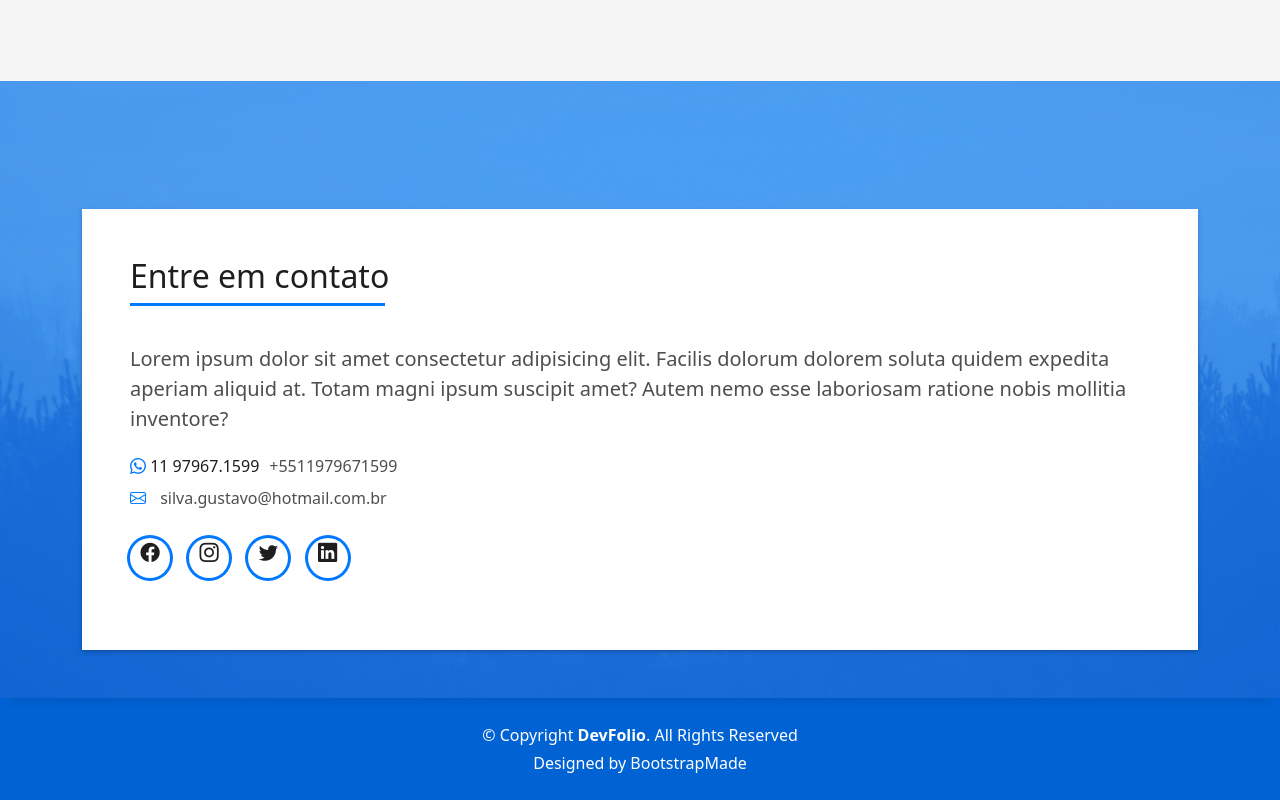
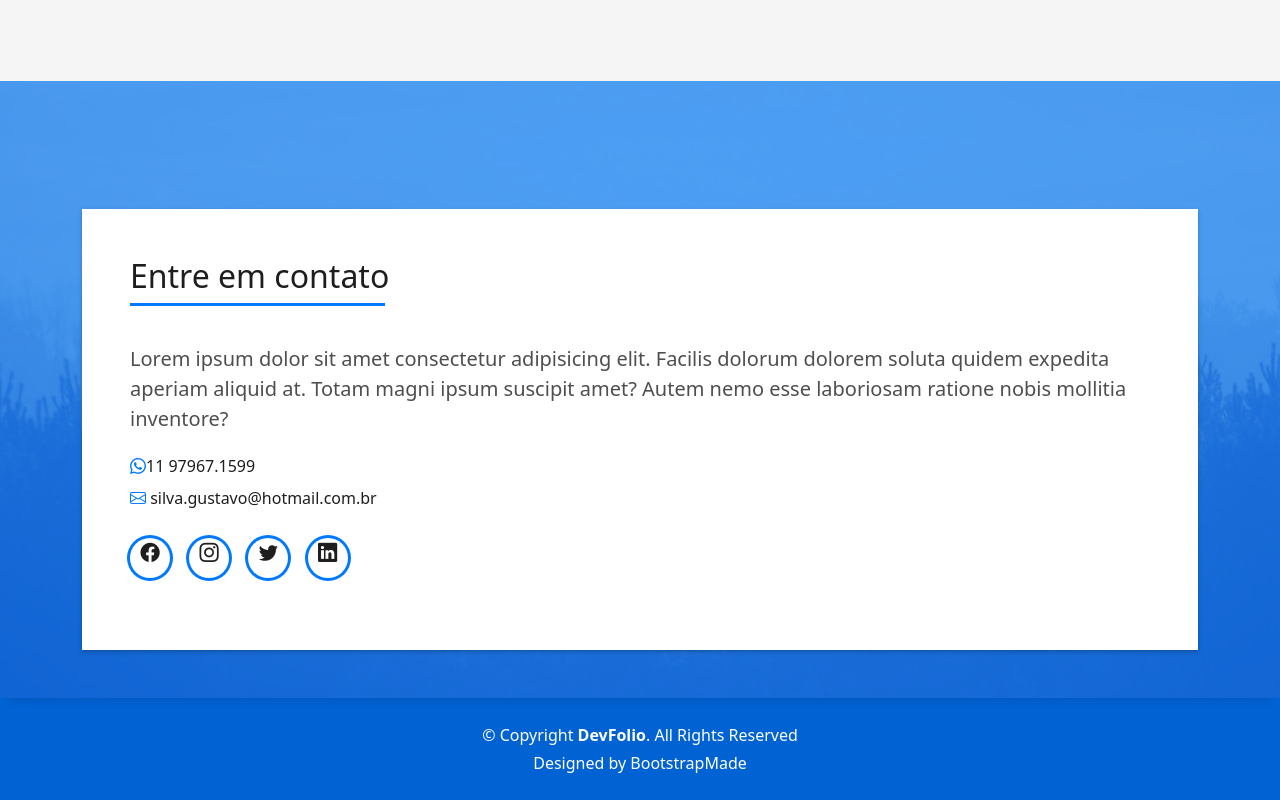
Before and after one commit to gtosilva89/gustavo, a plain HTML site: page index.html in a window 1280 px wide. Shown: the part 5421-6221 px from the top of the page. Drawn offline with Linux system fonts and the light colour scheme.

Commit message:
Update index.html

```diff
--- a/index.html
+++ b/index.html
@@ -665,9 +665,8 @@
                         mollitia inventore?
                       </p>
                       <ul class="list-ico">
-                        <li><span class="bi bi-whatsapp"><a href="https://api.whatsapp.com/send?phone=5511979671599" class="hasTooltip" data-placement="bottom" title="Clique para enviar uma mensagem" target="_blank">
-11 97967.1599</a></span>+5511979671599</li>
-                        <li><span class="bi bi-envelope"><a href="mailto:silva.gustavo@hotmail.com.br?Subject=CONTATO&Body=Estou%20entrando%20em%20contato%20atrav%E9s%20do%20site"></a>                          </span>silva.gustavo@hotmail.com.br</li>
+                        <li><span class="bi bi-whatsapp"><a href="https://api.whatsapp.com/send?phone=5511979671599" class="hasTooltip" data-placement="bottom" title="Clique para enviar uma mensagem" target="_blank">11 97967.1599</a></span></li>
+                        <li><span class="bi bi-envelope"><a href="mailto:silva.gustavo@hotmail.com.br" class="hasTooltip" data-placement="bottom" title="Clique para escrever uma mensagem" target="_blank"> silva.gustavo@hotmail.com.br</a></span></li>
                       </ul>
                     </div>
                     <div class="socials">
```
